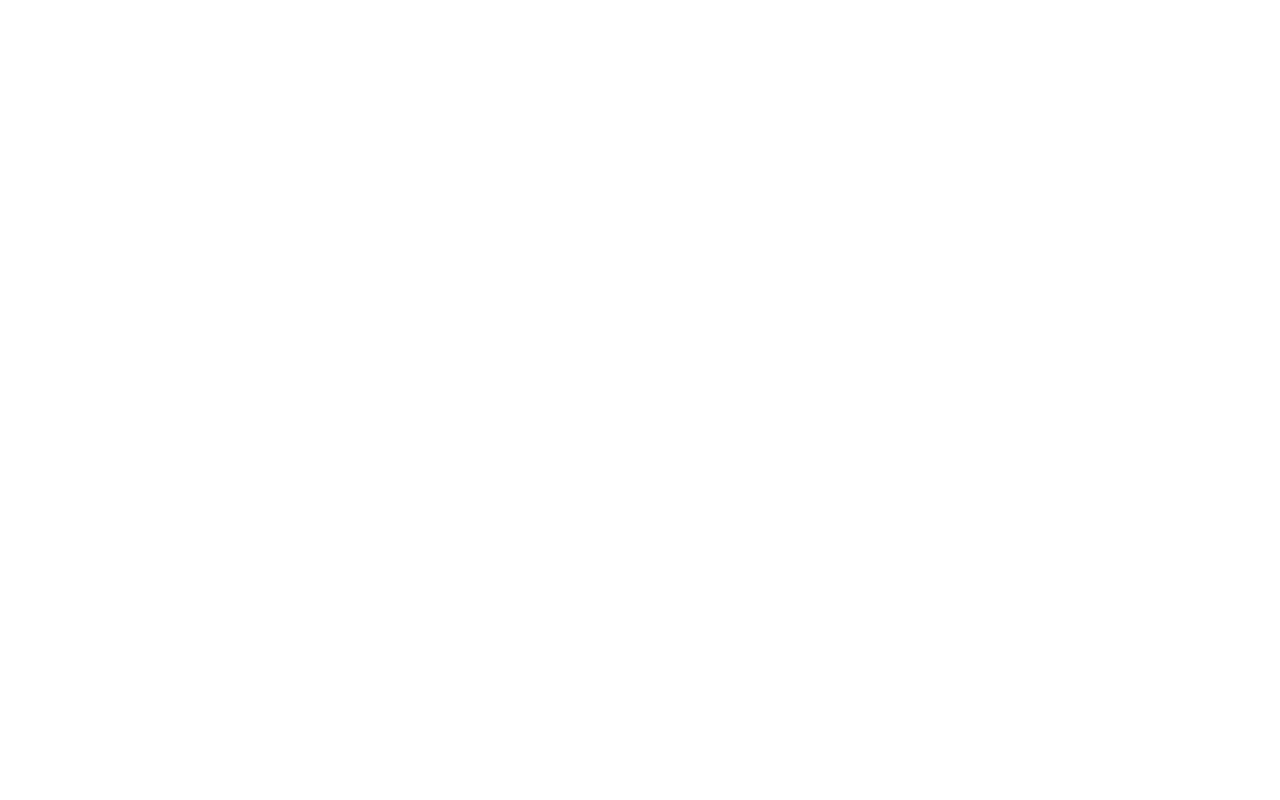
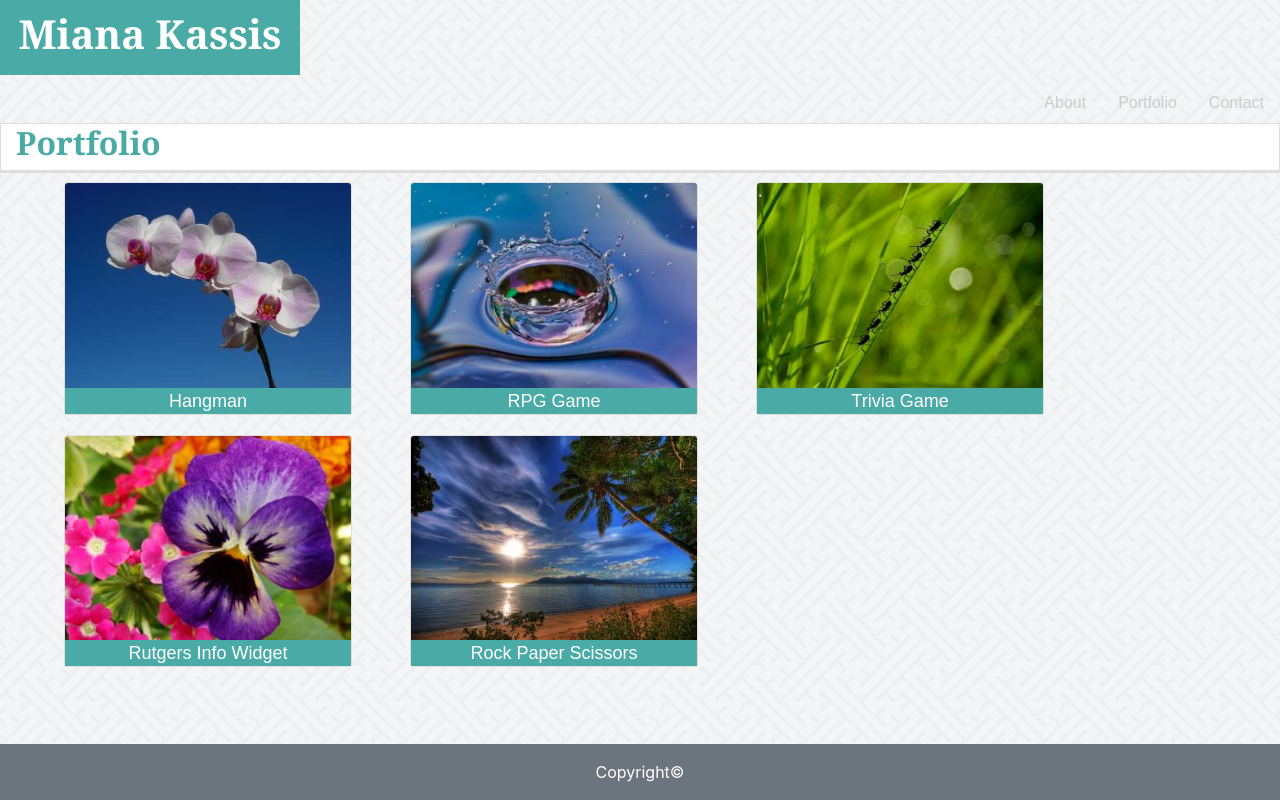
Before and after one commit to rosebourn/Bootstrap-Portfolio, a plain HTML site: page portfolio.html in a window 1280 px wide. Drawn offline with nearby package versions, Linux system fonts and the light colour scheme.

Commit message:
second time

```diff
--- a/assets/css/style.css
+++ b/assets/css/style.css
@@ -22,28 +22,61 @@ h1 {
     background: #4aaaa5;
     color: white;
     font-family: Georgia, 'Times New Roman', Times, serif;
-    max-width: 275px;
+    max-width: 300px;
     height: 75px;
     text-align: center;
+    padding-top: 10px;
 }
 
 h2 {
-    background: #4aaaa5;
-    color: white;
+    color:#4aaaa5;
     font-family: Georgia, 'Times New Roman', Times, serif;
-    max-width: 275px;
-    height: 75px;
-    text-align: center;
 }
 
 .nav-link {
     font-family: 'Arial', 'Helvetica Neue', Helvetica, sans-serif;
     color: #cccccc;
+}
 
+ul.nav a:hover {
+    color: #cccccc;
+}
+
+.footer-container {
+    font-family: 'Arial', 'Helvetica Neue', Helvetica, sans-serif;
+    border-top: 5px solid #4aaaa5;
+    padding: 0%;
+    margin: 0%;
+    position: absolute;
+}
+
+input[type=submit] {
+    background-color: #4aaaa5;
+    color: #ffffff;
+    font-size: 15px;
+    border: none;
+    padding: 10px 36px;
+    margin-bottom: 10px;
+    cursor: pointer;
+}
+
+.btn:hover {
+    color: #4aaaa5;
 }
 
 .card {
-    font-family: 'Arial', 'Helvetica Neue', Helvetica, sans-serif;
-    border-top: 5px solid #4aaaa5;
-    padding: 0%;
+        position: relative;
+        margin: 10px;
+        float: left;
+        margin-left: 48px;
+    }
+
+.card-text {
+    background-color: #4aaaa5;
+    color: #ffffff;
+    text-align: center;
 }
+
+div.card-body {
+    padding: 0;
+}
--- a/portfolio.html
+++ b/portfolio.html
@@ -0,0 +1,81 @@
+<!DOCTYPE html>
+<html lang="en">
+<head>
+    <meta charset="UTF-8">
+    <meta name="viewport" content="width=device-width, initial-scale=1.0">
+    <meta http-equiv="X-UA-Compatible" content="ie=edge">
+    <link rel="stylesheet" href="https://stackpath.bootstrapcdn.com/bootstrap/4.3.1/css/bootstrap.min.css" integrity="sha384-ggOyR0iXCbMQv3Xipma34MD+dH/1fQ784/j6cY/iJTQUOhcWr7x9JvoRxT2MZw1T" crossorigin="anonymous">
+    <link rel="stylesheet" type="text/css" href="./assets/css/reset.css">
+    <link rel="stylesheet" type="text/css" href="./assets/css/style.css">
+    <title>Bootstrap Portfolio</title>
+</head>
+<body>
+
+    <h1 class="page-header font-weight-bold">Miana Kassis</h1>
+        <ul class="nav justify-content-end">
+            <li class="nav-item">
+                <a class="nav-link active" href="index.html">About</a>
+            </li>
+            <li class="nav-item">
+                <a class="nav-link" href="portfolio.html">Portfolio</a>
+            </li>
+            <li class="nav-item">
+                <a class="nav-link" href="contact.html">Contact</a>
+            </li>
+        </ul>
+
+        <div class="container-1">
+            <div class="container-fluid">
+                <h2 class="page-header font-weight-bold">Portfolio</h2>
+            </div>
+        </div>
+        <div class="container-1">
+                <div class="container-fluid">
+                <div class="card" style="width: 18rem;">
+                    <a href="#"><img src="./assets/images/Orchid.jpg" class="card-img-top" alt="Hangman"></a>
+                        <div class="card-body">
+                            <p class="card-text">Hangman</p>
+                        </div>
+                    </div>
+
+                <div class="card" style="width: 18rem;">
+                    <a href="#"><img src="./assets/images/Water Drop.jpg" class="card-img-top" alt="RPG Game"></a>
+                        <div class="card-body">
+                            <p class="card-text">RPG Game</p>
+                        </div>
+                    </div>
+
+                <div class="card" style="width: 18rem;">
+                    <a href="#"><img src="./assets/images/Ants on Grass.jpg" class="card-img-top" alt="Trivia Game"></a>
+                        <div class="card-body">
+                            <p class="card-text">Trivia Game</p>
+                        </div>
+                    </div>
+
+                <div class="card" style="width: 18rem;">
+                    <a href="#"><img src="./assets/images/Pansy.jpg" class="card-img-top" alt="Rutgers Info Widget"></a>
+                        <div class="card-body">
+                            <p class="card-text">Rutgers Info Widget</p>
+                        </div>
+                    </div>
+
+                <div class="card" style="width: 18rem;">
+                    <a href="#"><img src="./assets/images/Beach.jpg" class="card-img-top" alt="Rock Paper Scissors"></a>
+                        <div class="card-body">
+                            <p class="card-text">Rock Paper Scissors</p>
+                        </div>
+                    </div>
+                </div>
+            </div>
+
+
+                <div class="card">
+                    <div class="card-body fixed-bottom">
+                        <div class="p-3 bg-secondary text-white text-center">Copyright©</div>
+                    </div>
+                </div>
+            </div>
+
+
+</body>
+</html>
```
Also changed, not shown: contact.html (+5 -4 lines), index.html (+2 -2 lines).
